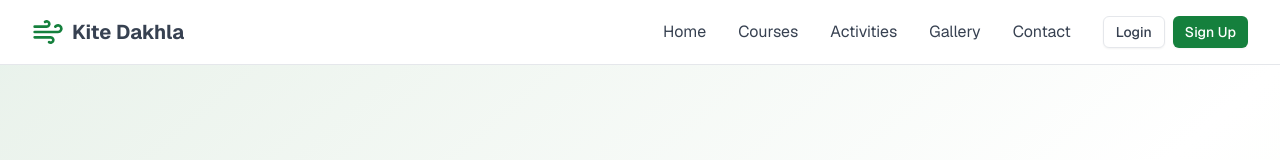
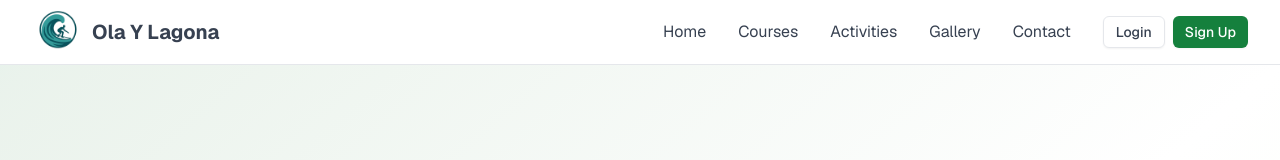
Before and after one commit to Mohcine-Ghazouani/Ola-Y-Lagona, a Next.js app: page / in a window 1280 px wide. Shown: the top 160 px of the page. Built offline with nearby package versions, Linux system fonts and the light colour scheme; no server answers.

Commit message:
Update branding and metadata for Ola Y Lagona; add logo images

```diff
--- a/app/layout.tsx
+++ b/app/layout.tsx
@@ -8,8 +8,12 @@ import { Toaster } from "@/components/ui/toaster"
 import { Suspense } from "react"
 import "./globals.css"
 
+
 export const metadata: Metadata = {
-  title: "Kite Dakhla - Premium Kite Sports Lessons in Morocco",
+  icons: {
+    icon: "/meta_logo.png",
+  },
+  title: "Ola Y Lagona",
   description:
     "Experience the best kitesurfing, kite buggy, landboarding and paddleboard lessons in Dakhla, Morocco. Professional instructors and equipment.",
   generator: "v0.app",
--- a/components/admin/admin-sidebar.tsx
+++ b/components/admin/admin-sidebar.tsx
@@ -80,9 +80,9 @@ export function AdminSidebar() {
 
         <div className="p-6">
           <Link href="/admin" className="flex items-center space-x-2" onClick={closeMobileMenu}>
-            <Wind className="h-8 w-8 text-primary" />
+            <img src="/logo.png" alt="Ola Y Lagona" width={52} />
             <div>
-              <span className="font-bold text-lg">Kite Dakhla</span>
+              <span className="font-bold text-lg">Ola Y Lagona</span>
               <p className="text-xs text-muted-foreground">Admin Panel</p>
             </div>
           </Link>
--- a/components/navigation.tsx
+++ b/components/navigation.tsx
@@ -21,8 +21,9 @@ export function Navigation() {
         <div className="flex justify-between items-center h-16">
           {/* Logo */}
           <Link href="/" className="flex items-center space-x-2">
-            <Wind className="h-8 w-8 text-primary" />
-            <span className="font-bold text-xl text-foreground">Kite Dakhla</span>
+            {/* <Wind className="h-8 w-8 text-primary" /> */}
+            <img src="/logo.png" alt="Ola Y Lagona" width={52} />
+            <span className="font-bold text-xl text-foreground">Ola Y Lagona</span>
           </Link>
 
           {/* Desktop Navigation */}
```
Also changed, not shown: public/logo.png (added), public/meta_logo.png (added).
